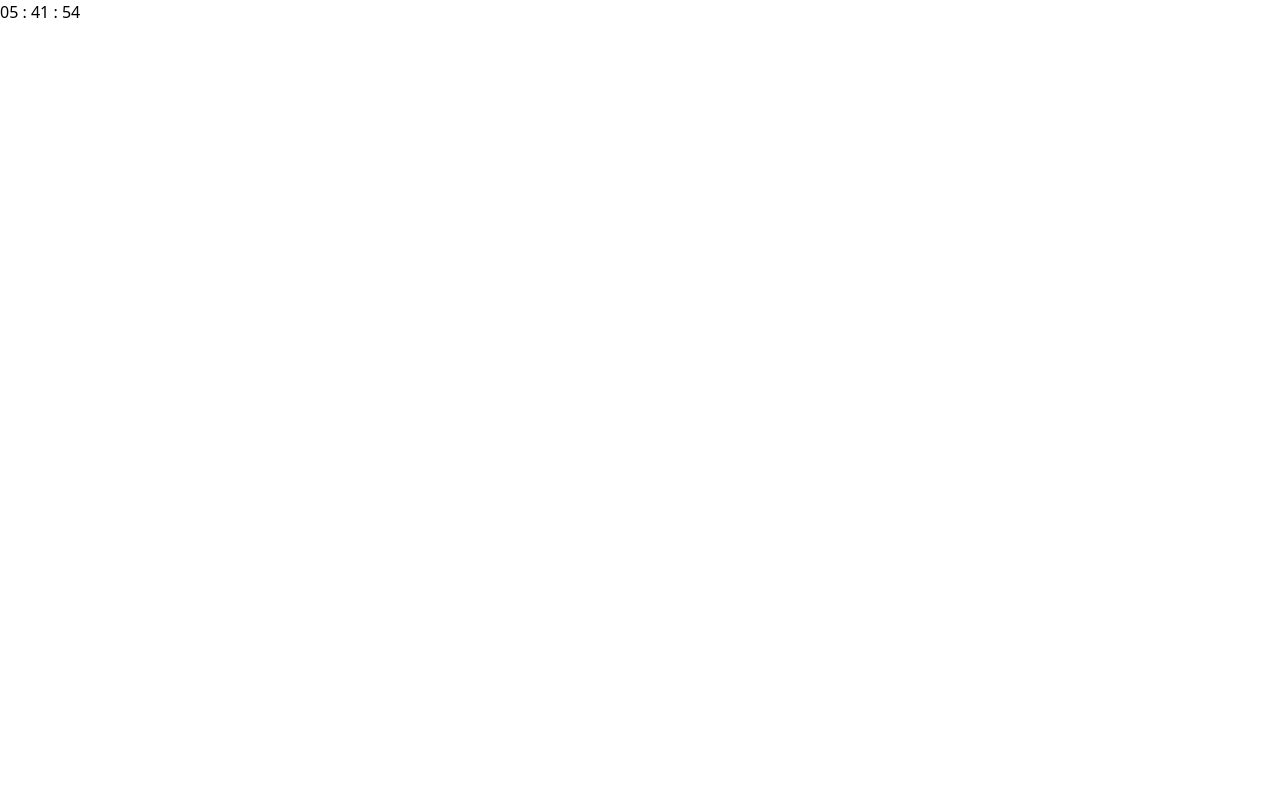
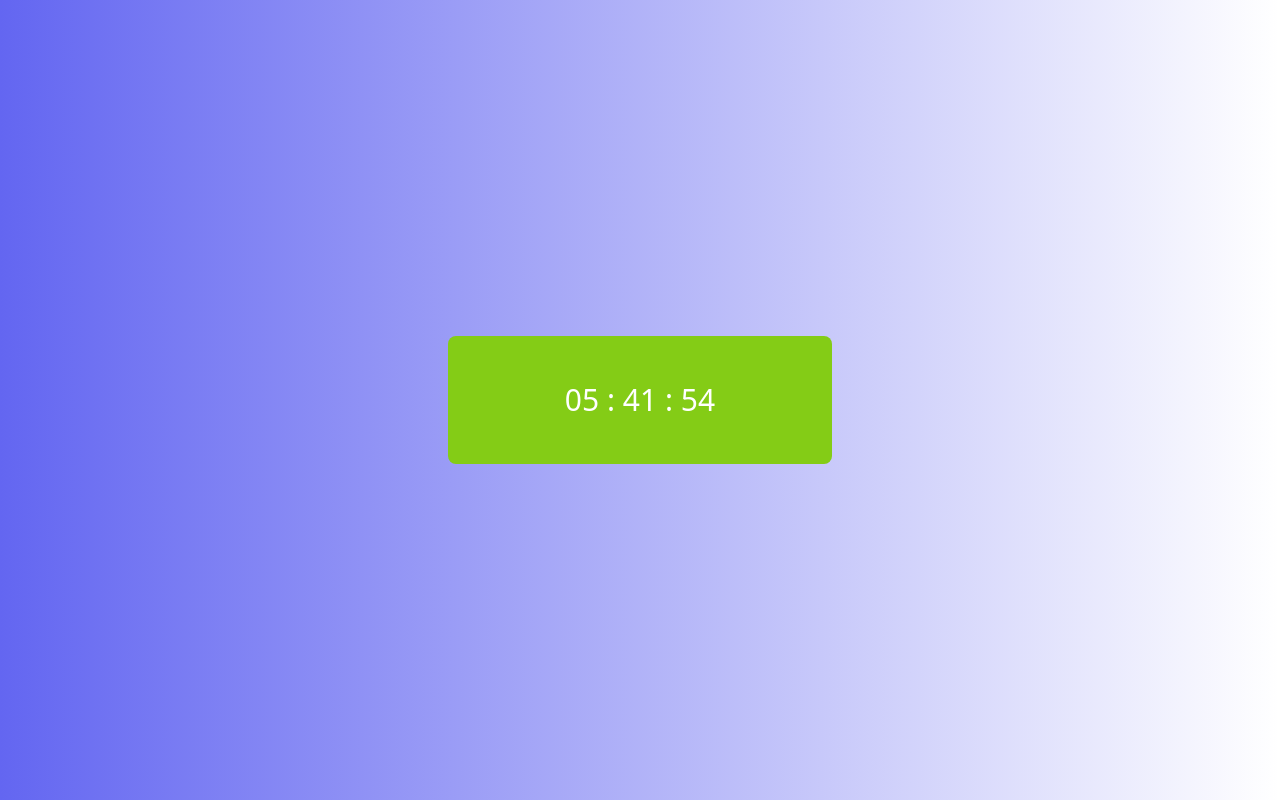
Before and after one commit to sabujrouth/Digital_Clock, a website: page src/index.html in a window 1280 px wide. Drawn offline with nearby package versions, Linux system fonts and the light colour scheme; files that its build step writes are made by us from their sources.

Commit message:
Update index.html and output.css

```diff
--- a/src/index.html
+++ b/src/index.html
@@ -5,14 +5,12 @@
     <meta charset="UTF-8">
     <meta name="viewport" content="width=device-width, initial-scale=1.0">
     <link href="./output.css" rel="stylesheet">
-    <link rel="stylesheet" href="style.css">
     <title>Document</title>
 </head>
 
-<body>
-
+<body class="bg-gradient-to-r from-indigo-500 h-screen grid place-content-center">
     <div>
-        <div>
+        <div class="text-white bg-lime-500 w-96 h-32 grid place-content-center rounded-lg text-3xl">
             <div>
                 <span id="hrs">00</span>
                 <span>:</span>
```
Also changed, not shown: src/output.css.
